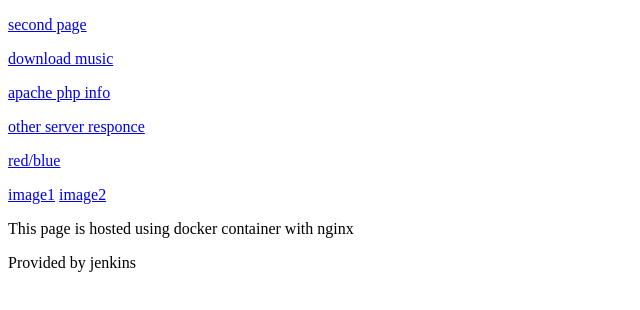
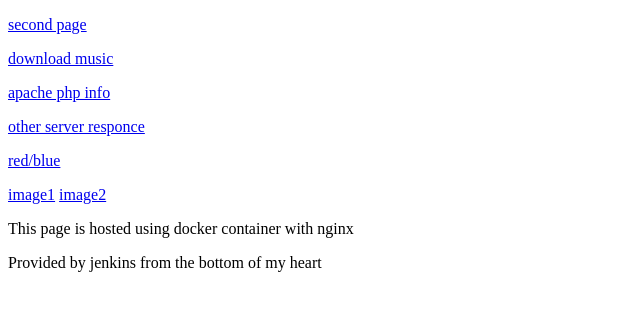
Before and after one commit to sklknn/task15, a plain HTML site: page nginx/ngxhtml/index.html in a window 1280 px wide. Shown: the whole page, without its empty margins (0-640 px from the left). Drawn offline with Linux system fonts and the light colour scheme.

Commit message:
change html

```diff
--- a/nginx/ngxhtml/index.html
+++ b/nginx/ngxhtml/index.html
@@ -13,7 +13,7 @@
 
   <p>This page is hosted using docker container with nginx</p>
 
-  <p>Provided by jenkins</p>
+  <p>Provided by jenkins from the bottom of my heart</p>
 
 </body>
 </html>
```
